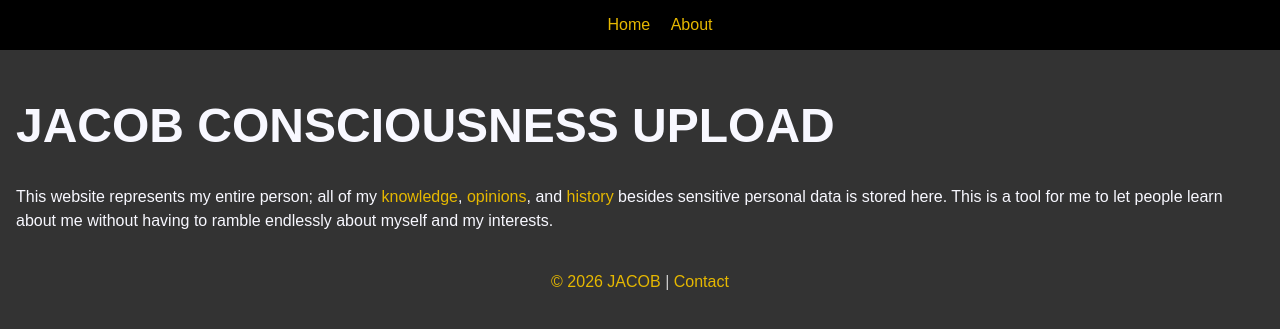
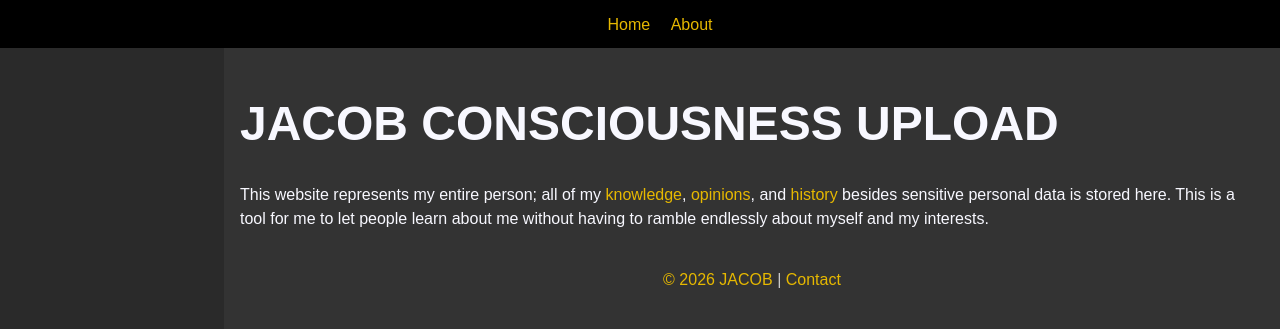
Before and after one commit to Nigh247/nigh247.github.io, a Jekyll site: the page built from index.html, in a window 1280 px wide. Shown: the top 329 px of the page. Built offline with Jekyll 4.4.1, drawn with Linux system fonts in a browser that asks for light colours.

Commit message:
Added grid layout with sidebar

```diff
--- a/_layouts/default.html
+++ b/_layouts/default.html
@@ -10,13 +10,14 @@
 	<header>
 		{% include nav.html %}
 	</header>
+	<aside></aside>
 	<main>
 		<div id="main-content">
 			{{ content }}
 		</div>
+		<footer>
+			{% include footer.html %}
+		</footer>
 	</main>
-	<footer>
-		{% include footer.html %}
-	</footer>
 </body>
 </html>
--- a/assets/css/style.css
+++ b/assets/css/style.css
@@ -22,14 +22,31 @@ header{
 	display: flex;
 	justify-content: center;
 	background-color: #000000;
+	grid-area: top;
 }
 
-body {
+body{
 	background-color: #333333;
 	color: #f8f8ff;
 	font-family: Arimo, Neue Helvetica, sans-serif;
 	padding: 0rem;
 	margin: 0rem;
+	display: grid;
+	grid-template-columns: 14rem 1fr;
+	grid-template-rows: 3rem 1fr;
+	grid-template-areas:
+		"top  top"
+		"side main";
+	height: 100vh;
+}
+
+aside{
+	grid-area: side;
+	background-color: #2a2a2a;
+}
+
+main{
+	grid-area: main; overflow-y: auto;
 }
 
 #main-content{
```
